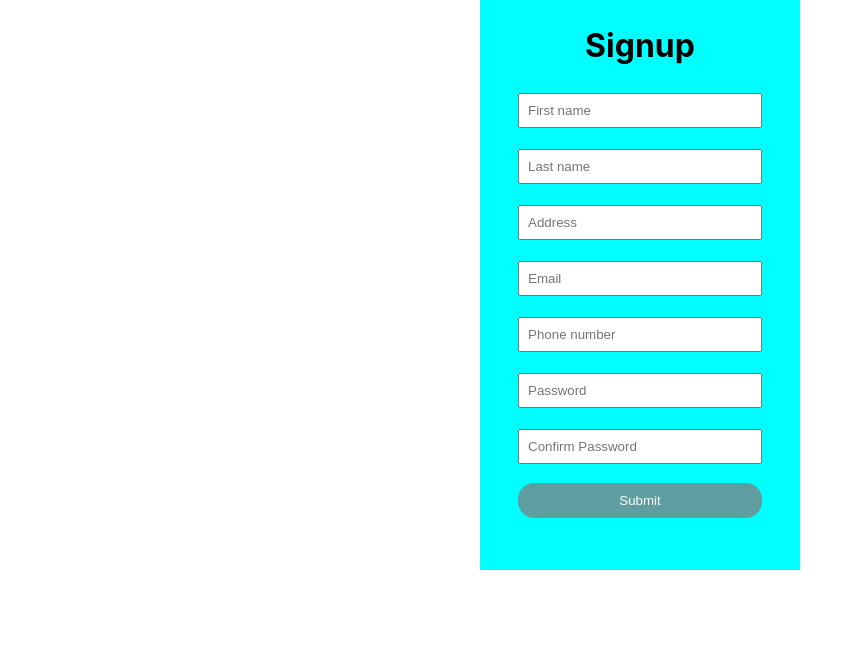
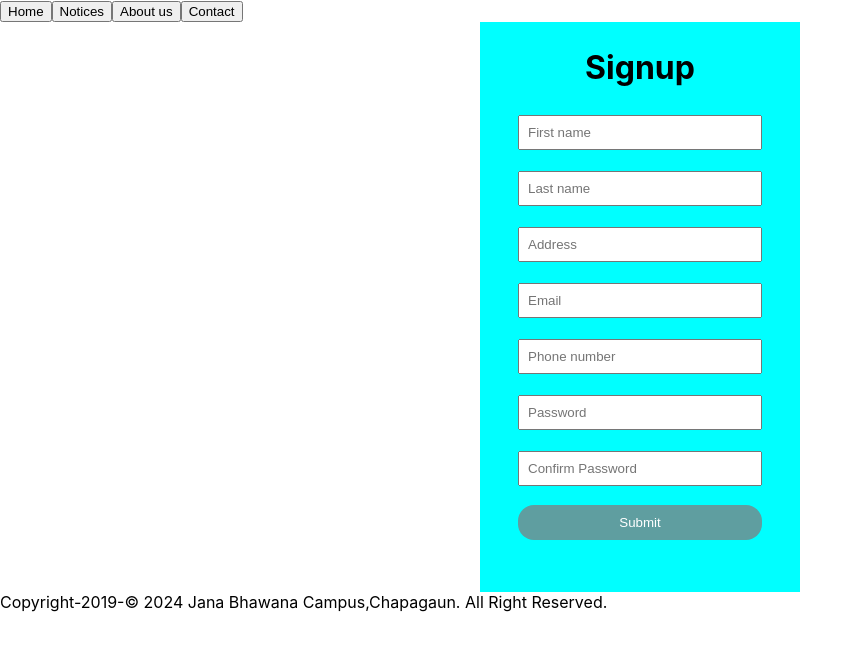
Before and after one commit to binodbastola007/school-website, a React (Create React App) app: page / in a window 1280 px wide. Shown: the top 650 px of the page, without its empty margins (0-863 px from the left). Built offline with nearby package versions, Linux system fonts and the light colour scheme.

Commit message:
added footer

```diff
--- a/src/App.jsx
+++ b/src/App.jsx
@@ -2,7 +2,6 @@ import React from "react";
 import { BrowserRouter, Routes, Route } from "react-router-dom";
 import Register from "./pages/Register.jsx";
 import Login from "./pages/Login.jsx";
-import Navbar from "./Components/Navbar.jsx";
 
 function App() {
   return (
@@ -11,7 +10,6 @@ function App() {
         <Routes>
           <Route path="/" element={<Register />} />
           <Route path="/login" element={<Login />} />
-          <Route path="/navbar" element={<Navbar />} />
         </Routes>
       </BrowserRouter>
     </>
--- /dev/null
+++ b/src/Components/Footer.jsx
@@ -0,0 +1,11 @@
+import React from 'react'
+
+const Footer = () => {
+    return (
+        <div>
+            Copyright-2019-© 2024 Jana Bhawana Campus,Chapagaun. All Right Reserved. ️
+        </div>
+    )
+}
+
+export default Footer
--- /dev/null
+++ b/src/Layout.jsx
@@ -0,0 +1,15 @@
+import React from 'react';
+import Navbar from './Components/Navbar';
+import Footer from './Components/Footer';
+
+const Layout = ({ children }) => {
+    return (
+        <div className="layout">
+            <Navbar />
+            <main>{children}</main>
+            <Footer />
+        </div>
+    );
+};
+
+export default Layout;
--- a/src/index.js
+++ b/src/index.js
@@ -3,11 +3,14 @@ import ReactDOM from 'react-dom/client';
 import './index.css';
 import App from './App';
 import reportWebVitals from './reportWebVitals';
+import Layout from './Layout';
 
 const root = ReactDOM.createRoot(document.getElementById('root'));
 root.render(
   <React.StrictMode>
-    <App />
+    <Layout>
+      <App />
+    </Layout>
   </React.StrictMode>
 );
 
```
